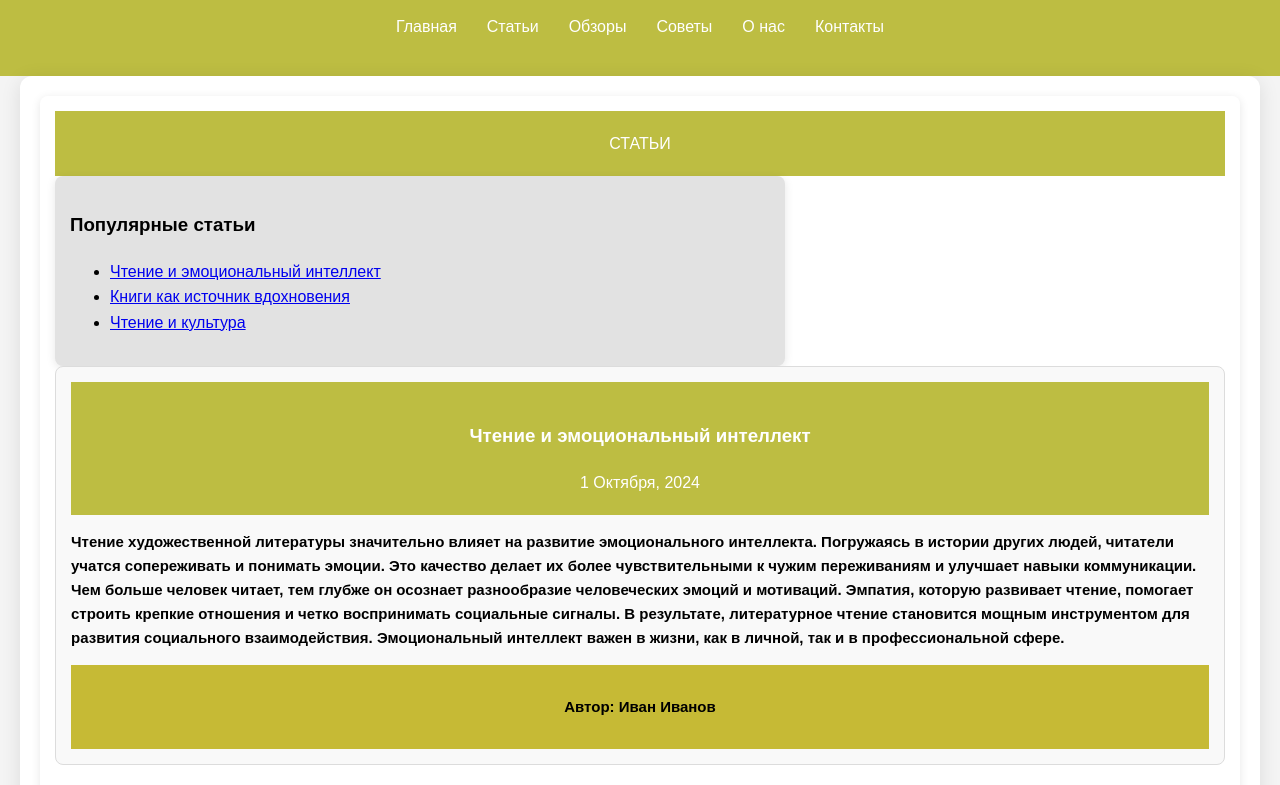
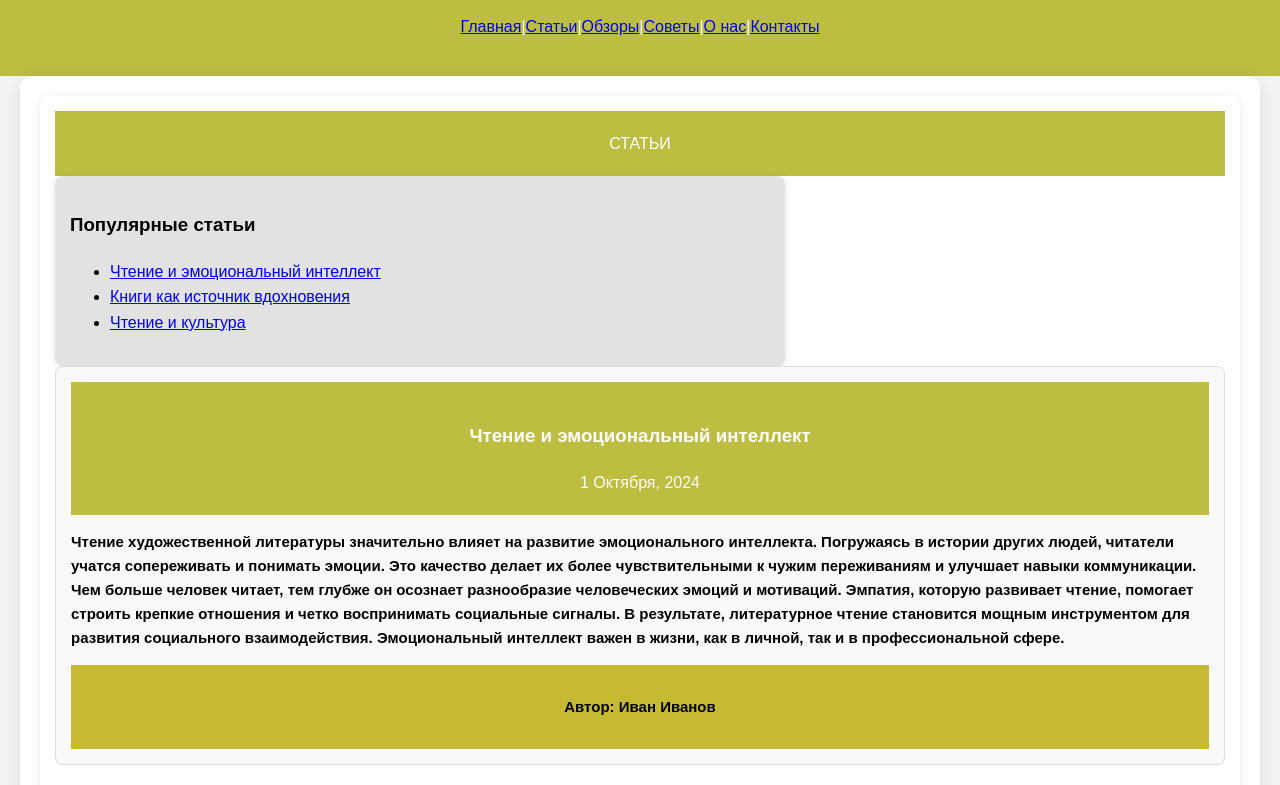
Before and after one commit to Didi110605/html-csskt3, a plain HTML site: page index.html in a window 1280 px wide. Shown: the part 100-885 px from the top of the page. Drawn offline with Linux system fonts and the light colour scheme.

Commit message:
Update index.html

```diff
--- a/index.html
+++ b/index.html
@@ -12,12 +12,13 @@
     <h1>Читательский сайт</h1>
     <nav> <!-- определяет навигационные ссылки -->
         <ul>
-            <li><a href="#home">Главная</a></li>
-            <li><a href="#articles">Статьи</a></li>
-            <li><a href="#reviews">Обзоры</a></li>
-            <li><a href="#tips">Советы</a></li>
-            <li><a href="#about">О нас</a></li>
-            <li><a href="#contact">Контакты</a></li>
+            <a href="#home">Главная</a> |
+  <a href="#articles">Статьи</a> |
+  <a href="#reviews">Обзоры</a> |
+  <a href="#tips">Советы</a> |
+  <a href="#about">О нас</a> |
+  <a href="#contacts">Контакты</a>
+
         </ul>
     </nav>
 </header>
```
